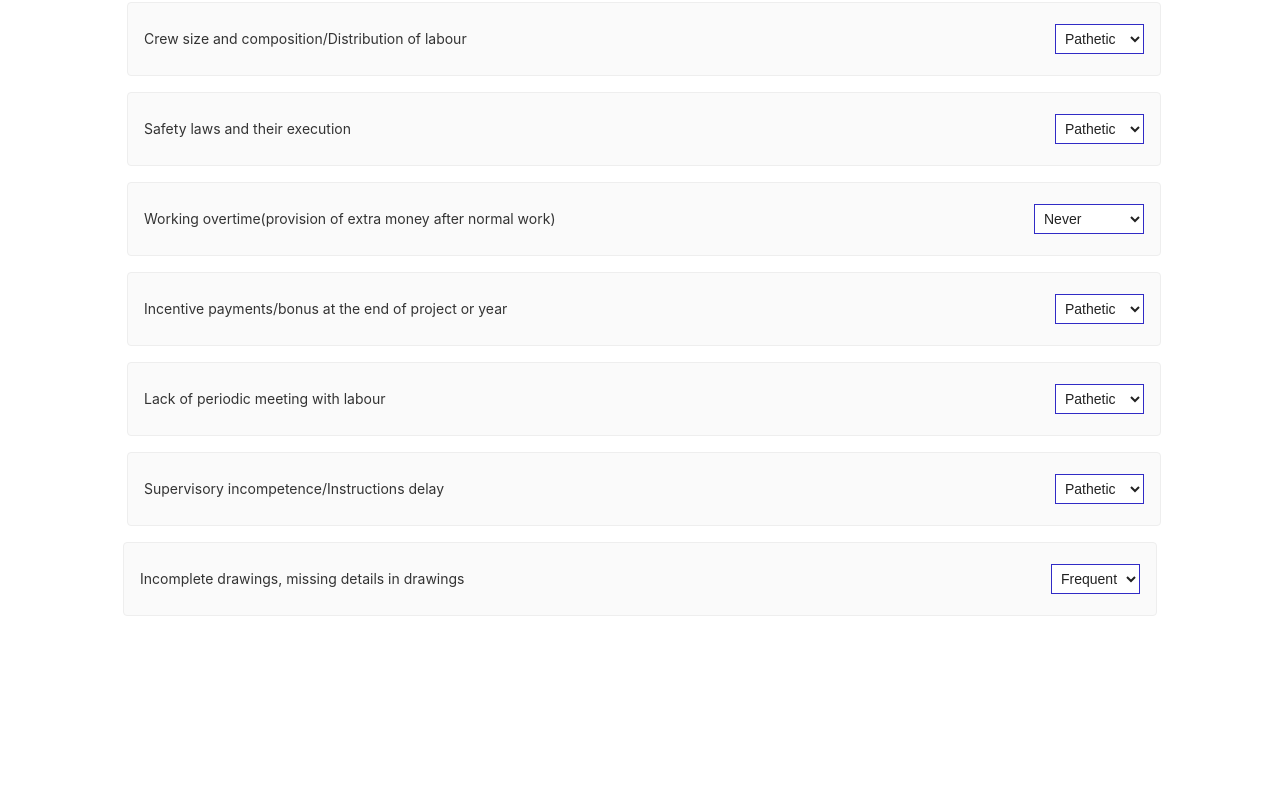
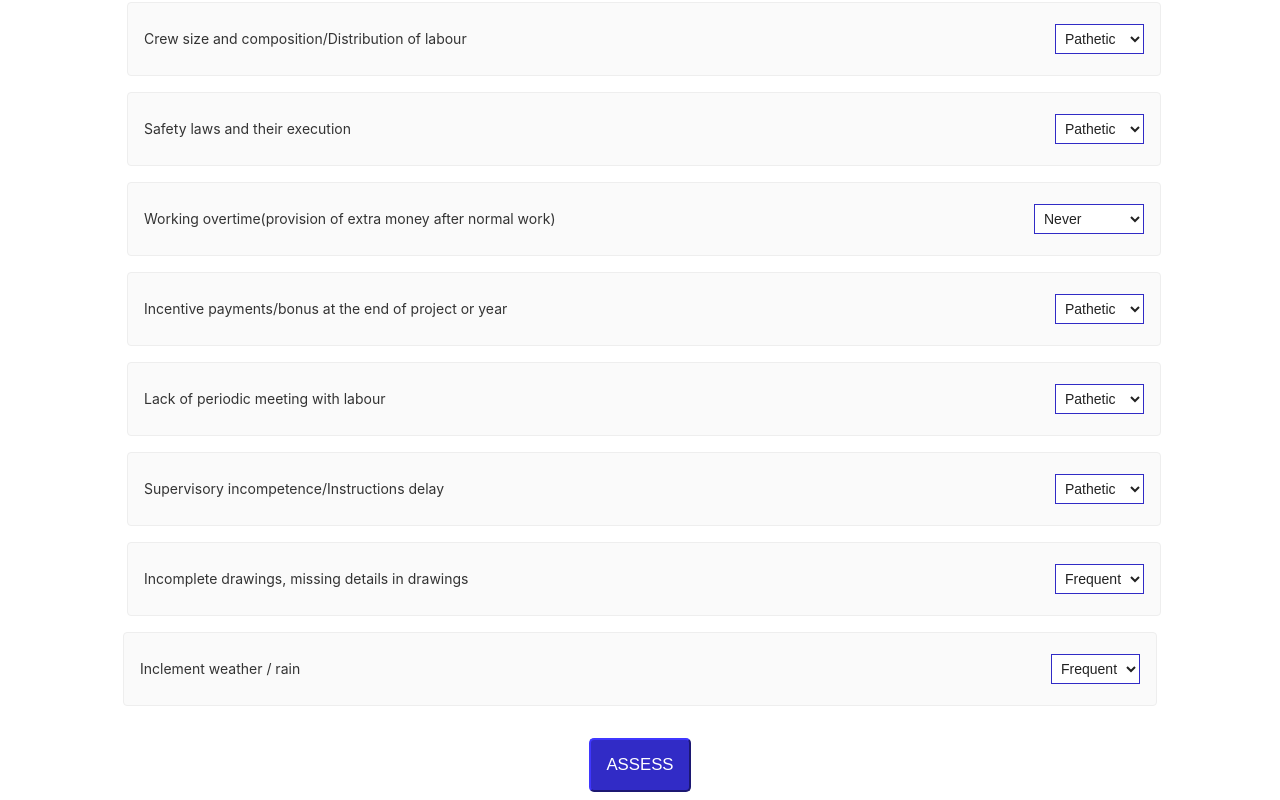
Before and after one commit to ChameeraRupasinghe/assess-imporved-angular, an Angular app: page / in a window 1280 px wide. Shown: the part 1586-2386 px from the top of the page. Before the commit the page ends 2226 px from the top, so only its background shows below. Built offline with nearby package versions, Linux system fonts and the light colour scheme.

Commit message:
UI improvements

```diff
--- a/src/app/app.component.html
+++ b/src/app/app.component.html
@@ -33,6 +33,49 @@
   .spacer {
     flex: 1;
   }
+
+  .btn.focus,
+  .btn:focus,
+  .form-control:focus,
+  .custom-select:focus,
+  .custom-select:focus {
+    box-shadow: none;
+  }
+
+  .btn-success,
+  .btn-success:hover {
+    color: #312BC6;
+    border-color: #00FC79;
+    background-color: #00FC79;
+  }
+
+  .btn-group-lg > .btn,
+  .btn-lg {
+    padding: 13px 15px 15px;
+    font-size: 16px;
+    border-radius: 0;
+    text-transform: uppercase;
+  }
+
+  .btn-group-sm > .btn,
+  .btn-sm {
+    padding: 10px 16px 10px;
+    font-size: 15px;
+    line-height: 1.5;
+    border-radius: 0;
+  }
+
+  .btn-danger,
+  body .btn-danger:hover {
+    background: #312BC6;
+    border-color: #312BC6;
+    color: #FFFF;
+    font-size: 1.2em;
+    border-radius: 5px;
+    padding: 15px;
+    align-items: center;
+  }
+
 
   .toolbar {
     height: 60px;
@@ -548,7 +591,7 @@
 <div>
   <h1>Assess</h1>
 
-  <form [formGroup]="assessForm">
+  <form [formGroup]="assessForm" (ngSubmit)="onSubmit()">
     <div class="card-container">
       <div class="card">
         <span>Suitability  or quality of plant, equipment and tools</span>
@@ -721,7 +764,7 @@
       <div class="card">
         <span>Lack of periodic meeting with labour</span>
         <div class="spacer"></div>
-        <select class="custom-select" formControlName="periodicMeeting" [value]="optionSetA[2]">
+        <select class="custom-select" formControlName="periodicMeeting" [value]="optionSetC[2]">
           <option *ngFor="let option of optionSetA">{{option}}</option>
         </select>
       </div>
@@ -738,12 +781,26 @@
         <span>Incomplete drawings, missing details in drawings</span>
         <div class="spacer"></div>
         <select class="custom-select" formControlName="incompleteDrawing" [value]="optionSetD[2]">
+          <option *ngFor="let option of optionSetD; ">{{option}}</option>
+        </select>
+      </div>
+
+      <div class="card">
+        <span>Inclement weather / rain</span>
+        <div class="spacer"></div>
+        <select class="custom-select" formControlName="rain" [value]="optionSetD[2]">
           <option *ngFor="let option of optionSetD">{{option}}</option>
         </select>
       </div>
 
 
     </div>
+
+    <div class="card-container">
+      <button type="submit" class="btn btn-danger">ASSESS</button>
+    </div>
+
+
   </form>
 </div>
 
--- a/src/app/app.component.ts
+++ b/src/app/app.component.ts
@@ -41,6 +41,16 @@ export class AppComponent {
     bonus: '',
     periodicMeeting: '',
     supervisoryIncompetence: '',
-    incompleteDrawing: ''
+    incompleteDrawing: '',
+    rain: ''
   });
+
+  onSubmit() {
+
+    const sum = 0;
+
+
+    alert(JSON.stringify(this.assessForm.value));
+
+  }
 }
```
Also changed, not shown: 1 other file (tests, documents, lock files or other folders).
